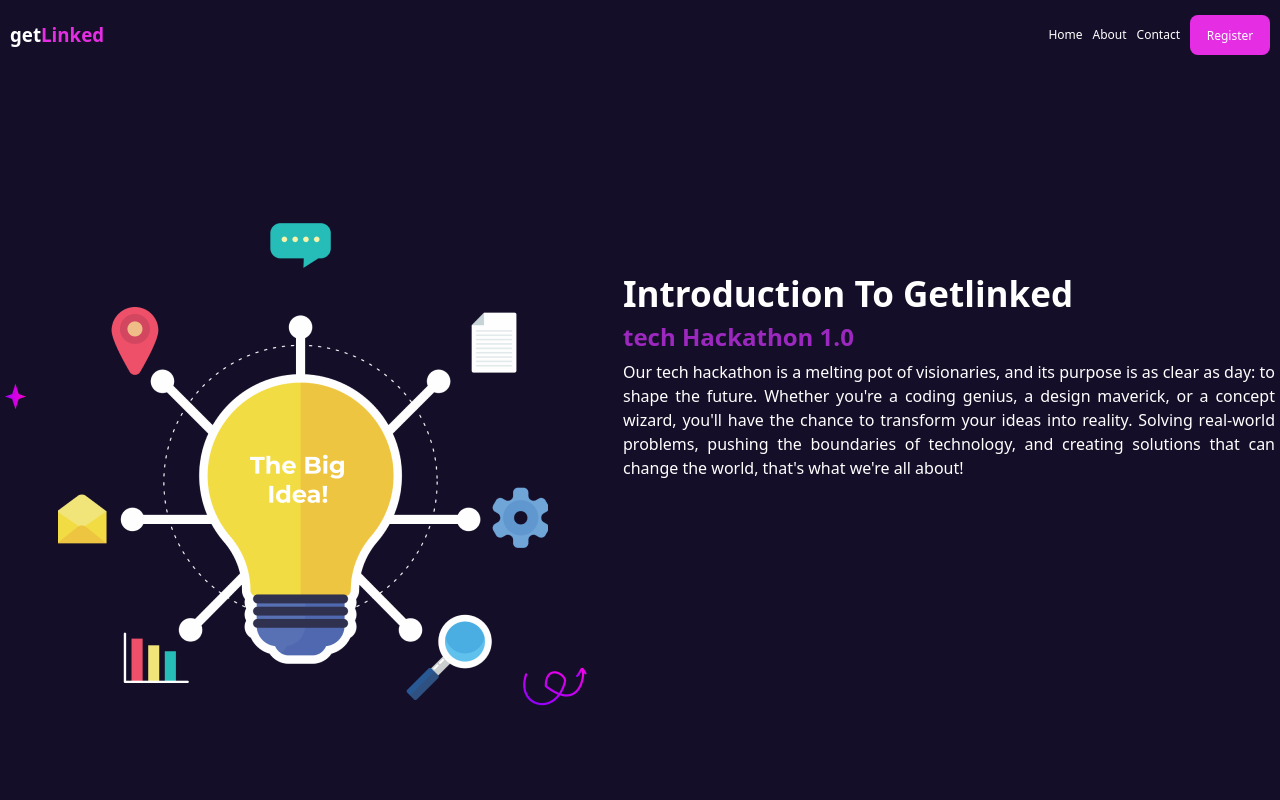
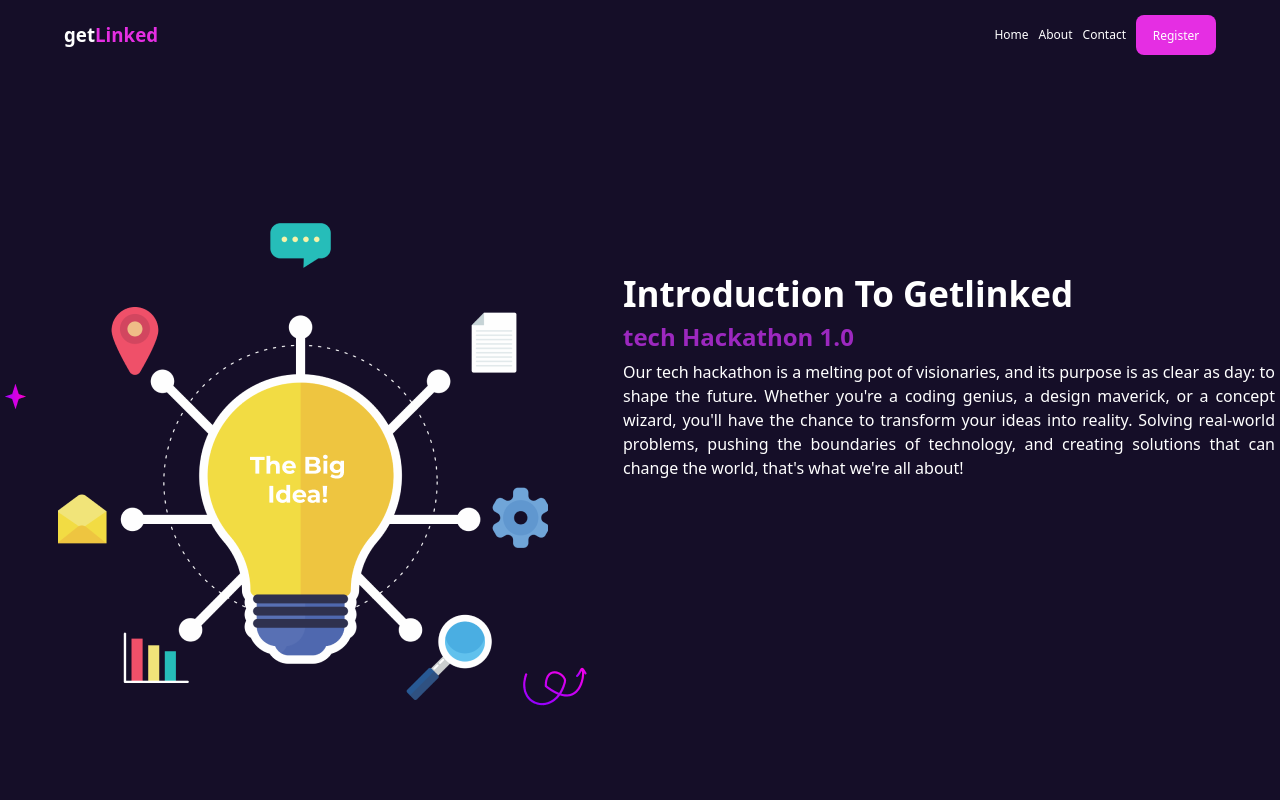
Before and after one commit to OgbuEsther/DEVOPS, a React (Vite) app: page / in a window 1280 px wide. Shown: the top 800 px of the page. Built offline with nearby package versions, Linux system fonts and the light colour scheme.

Commit message:
corrections

```diff
--- a/src/header/Header.jsx
+++ b/src/header/Header.jsx
@@ -4,9 +4,9 @@ const Header = () => {
   return (
 
 
-   <div>
-     <div style={{width : '100vw' , height : '70px' , backgroundColor : '#150E28' , display : 'flex' , justifyContent: 'space-between' , alignItems: 'center' , color : 'white' , fontWeight : '500'}}>
-        <div  style={{ marginLeft : '10px' }}>
+   <div style={{width : '100%'  , backgroundColor : '#150E28' , display : 'flex' , justifyContent: 'center' , alignItems: 'center' , color : 'white' , overflow : 'hidden' }}>
+     <div style={{width : '90%' , height : '70px' , backgroundColor : '#150E28' , display : 'flex' , justifyContent: 'space-between' , alignItems: 'center' , color : 'white' , fontWeight : '500'}}>
+        <div >
             <h3>get<span style={{color : '#E52EE3'}}>Linked</span></h3>
         </div>
         <div style={{ display : 'flex' , justifyContent: 'space-between' , alignItems: 'center'}}>
@@ -14,7 +14,7 @@ const Header = () => {
             <nav  style={{fontSize: '12px' , marginRight : '10px' }}>About</nav>
             <nav  style={{fontSize: '12px' , marginRight : '10px' }}>Contact</nav>
 
-            <button style={{width : '80px' , height : '40px' , backgroundColor : '#E52EE3' ,  color : 'white' , fontSize: '12px' , marginRight : '10px' }}>Register</button>
+            <button style={{width : '80px' , height : '40px' , backgroundColor : '#E52EE3' ,  color : 'white' , fontSize: '12px'  }}>Register</button>
         </div>
     </div>
    </div>
--- a/src/hero/Hero.jsx
+++ b/src/hero/Hero.jsx
@@ -10,7 +10,8 @@ function Hero() {
         height: "100vh",
         backgroundColor: "#150e28",
         padding: "10 70px",
-        gap: "25px"
+        gap: "25px",
+        overflow : 'hidden'
       }}
     >
       <div
```
